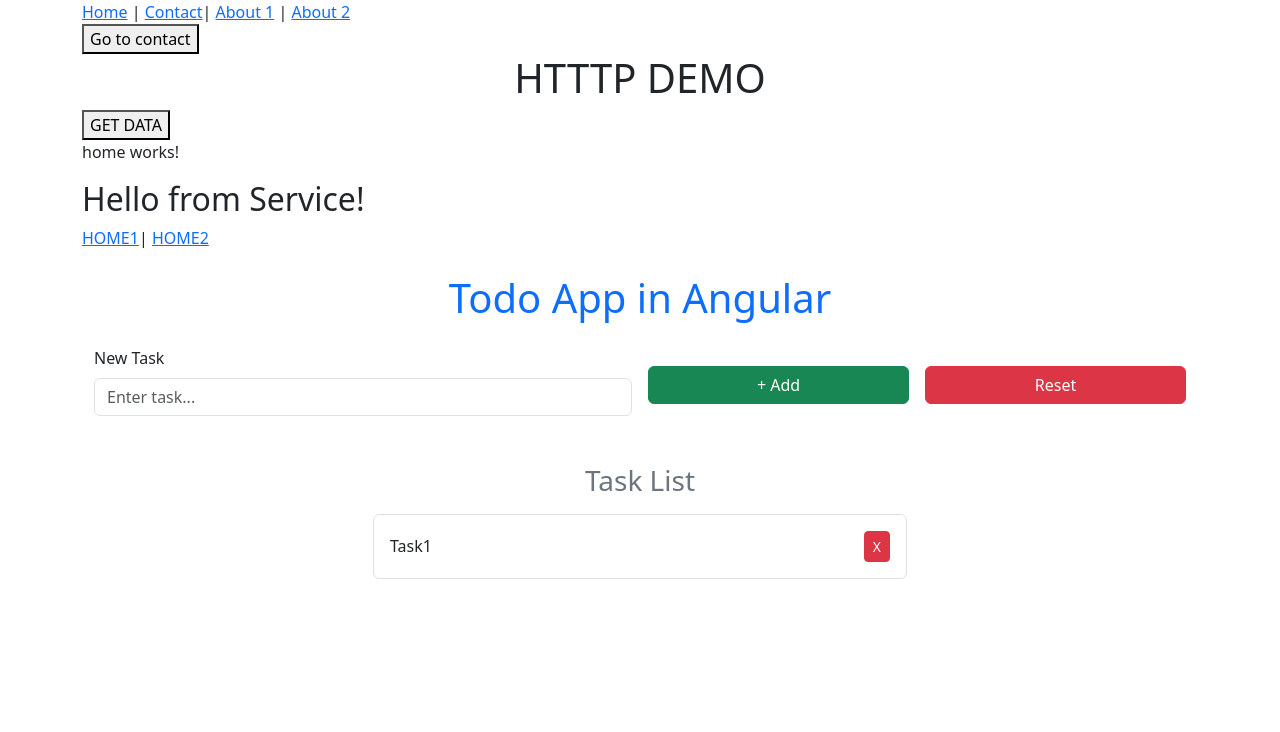
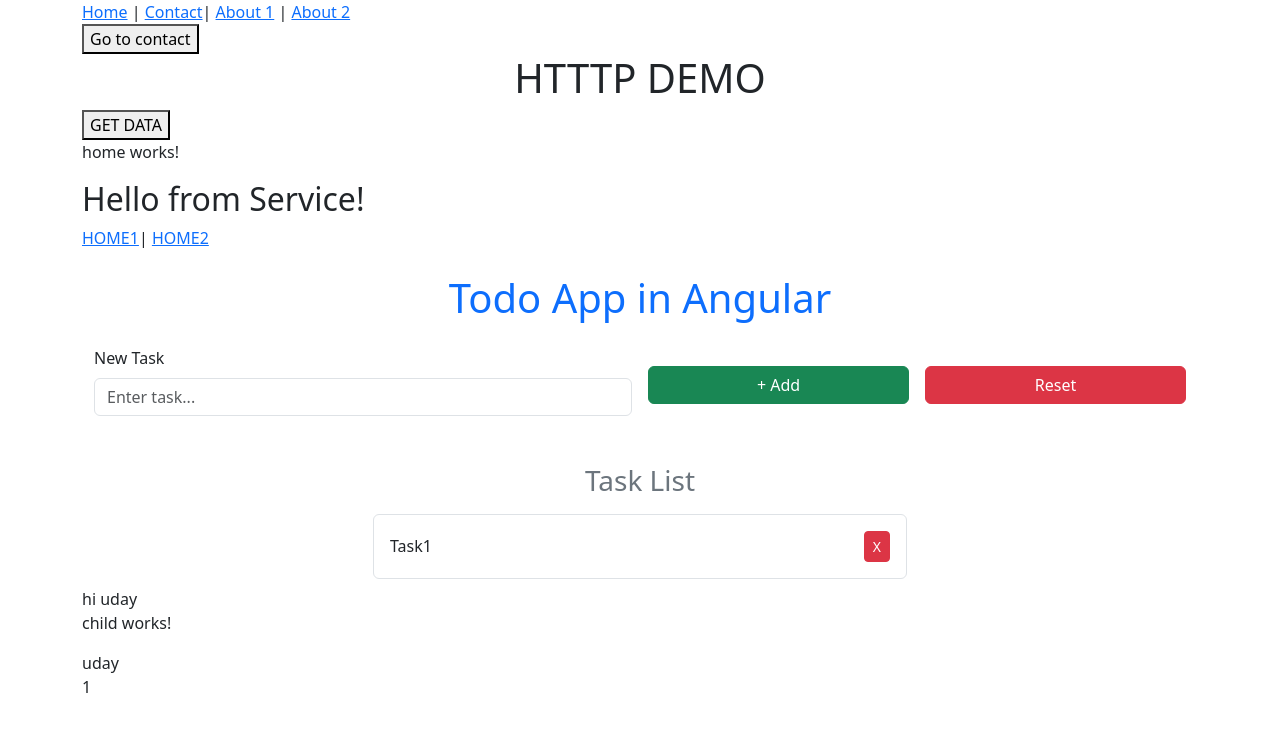
Before and after one commit to uday7518/angular-practice, an Angular app: page / in a window 1280 px wide. Shown: the top 732 px of the page. Built offline with nearby package versions, Linux system fonts and the light colour scheme.

Commit message:
ng content

```diff
--- a/src/app/app.html
+++ b/src/app/app.html
@@ -17,5 +17,9 @@
 <router-outlet></router-outlet>
 <app-todo-form></app-todo-form>
 <app-todo-list></app-todo-list>
-
+<app-child>
+    <div class="n">{{name}}</div>
+    <div id="i">{{id}}</div>
+    <div>hi {{name}}</div>
+</app-child>
 </div>
--- a/src/app/app.ts
+++ b/src/app/app.ts
@@ -7,13 +7,15 @@ import { Header } from './header/header';
 import { HttpClient } from '@angular/common/http';
 import { TodoForm } from './todo-form/todo-form';
 import { TodoList } from './todo-list/todo-list';
+import { Child } from './child/child';
+
 
 
 
 
 @Component({
   selector: 'app-root',
-  imports: [RouterOutlet,CommonModule,FormsModule,ReactiveFormsModule,TestPipe,Header,RouterLinkActive,RouterLink,TodoForm,TodoList],
+  imports: [RouterOutlet,CommonModule,FormsModule,ReactiveFormsModule,TestPipe,Header,RouterLinkActive,RouterLink,TodoForm,TodoList,Child],
   templateUrl: './app.html',
   styleUrl: './app.css'
 })
@@ -28,4 +30,7 @@ export class App {
       this.data=data
     })
   }
+  name="uday";
+  id=1;
+
 }
--- /dev/null
+++ b/src/app/child/child.html
@@ -0,0 +1,4 @@
+<ng-content></ng-content>
+<p>child works!</p>
+<ng-content select=".n"></ng-content>
+<ng-content select="#i"></ng-content>
--- /dev/null
+++ b/src/app/child/child.ts
@@ -0,0 +1,11 @@
+import { Component } from '@angular/core';
+
+@Component({
+  selector: 'app-child',
+  imports: [],
+  templateUrl: './child.html',
+  styleUrl: './child.css',
+})
+export class Child {
+
+}
```
Also changed, not shown: src/app/child/child.css (added), 1 other file (tests, documents, lock files or other folders).
